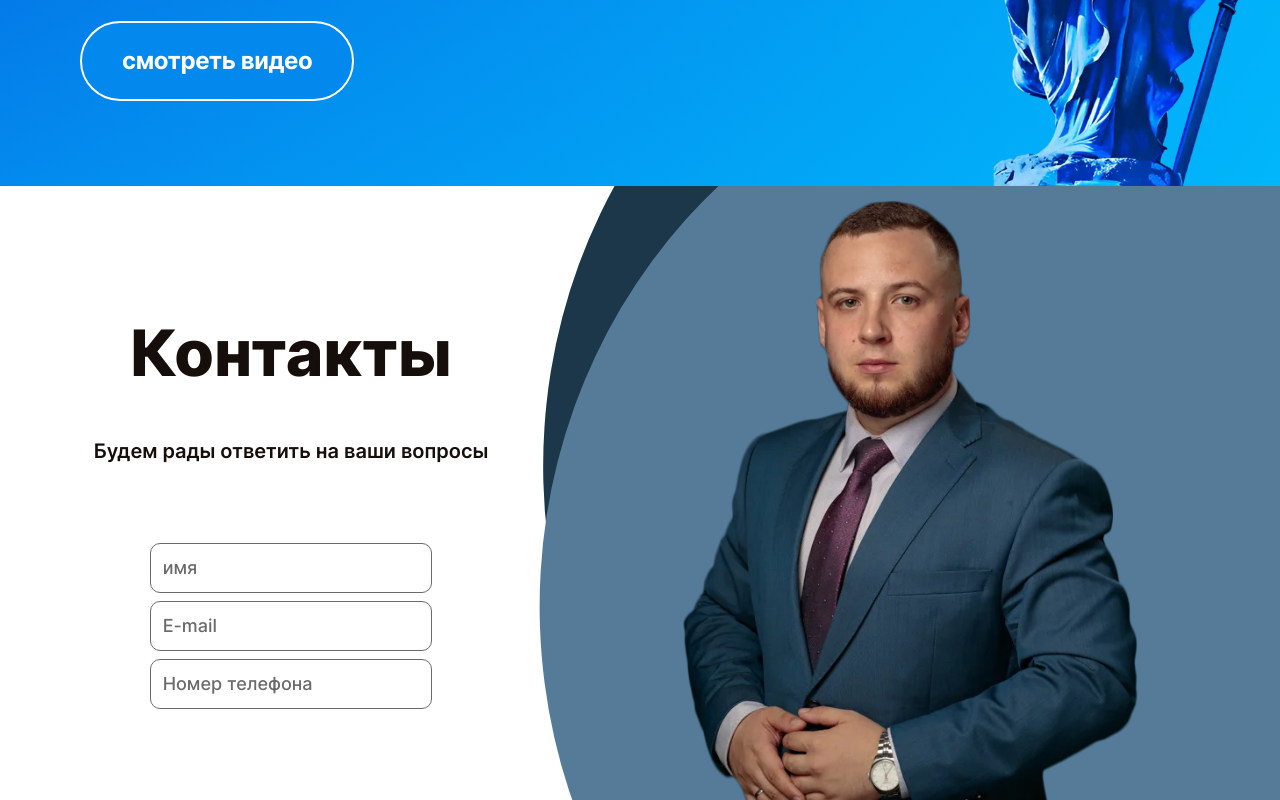
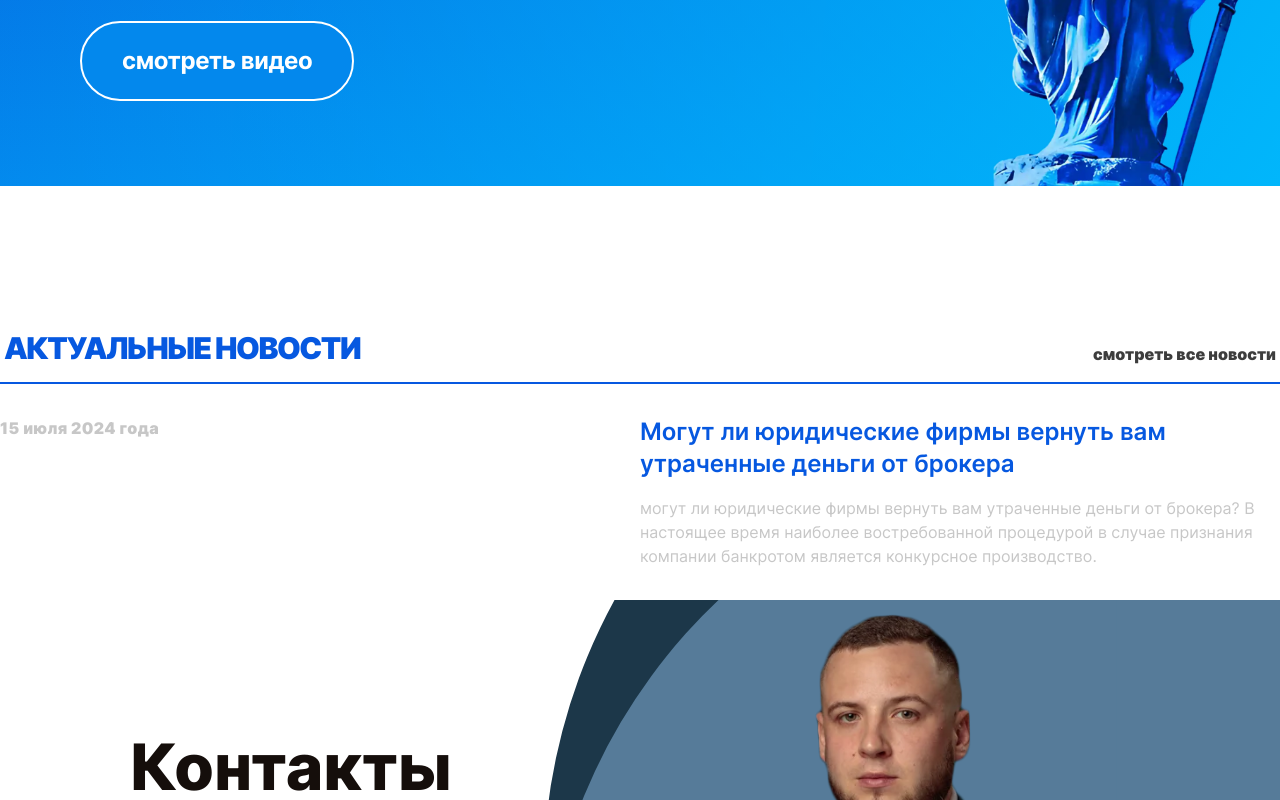
Before and after one commit to RomanTolkachev/injure, a React (Create React App) app: page / in a window 1280 px wide. Shown: the part 614-1414 px from the top of the page. Built offline with nearby package versions, Linux system fonts and the light colour scheme.

Commit message:
did news component. befome all us refactoring

```diff
--- a/src/components/Header/Header.tsx
+++ b/src/components/Header/Header.tsx
@@ -7,6 +7,7 @@ import { BurgerButton } from "../buttons/BurgerButton";
 import { createPortal } from "react-dom";
 import { Burger } from "./Burger";
 import { Overlay } from "../utils/Overlay";
+import { news } from "../../services/utils/news";
 
 const menuList: Array<IMenuItem> = [
   { path: "/", text: "главная" },
@@ -18,6 +19,7 @@ const menuList: Array<IMenuItem> = [
 ];
 
 export const Header: FunctionComponent = () => {
+  console.log(news[0].date);
   const [burgerOpen, setBurgerOpen] = useState<boolean>(false);
   return (
     <header className="fixed z-10 h-[79px] w-full border-b border-my-gray-medium bg-my-main-blue p-1.5 max-sm:px-4">
--- /dev/null
+++ b/src/components/Main/News/ContentNews.tsx
@@ -0,0 +1,22 @@
+import { FunctionComponent } from "react";
+
+interface IContentNewsProps {
+  header: string;
+  preview: string;
+}
+
+export const ContentNews: FunctionComponent<IContentNewsProps> = ({
+  header,
+  preview,
+}) => {
+  return (
+    <div>
+      <h3 className="mb-4 text-2xl font-semibold text-my-main-blue first-letter:capitalize">
+        {header}
+      </h3>
+      <span className="text-my-deep-light first-letter:capitalize">
+        {preview}
+      </span>
+    </div>
+  );
+};
--- /dev/null
+++ b/src/components/Main/News/DateHeader.tsx
@@ -0,0 +1,19 @@
+import { FunctionComponent } from "react";
+
+interface IDateHeaderProps {
+  date: Date;
+}
+
+export const DateHeader: FunctionComponent<IDateHeaderProps> = ({ date }) => {
+  return (
+    <span className="text-md font-base font-black tracking-wide text-my-deep-light">
+      {date
+        .toLocaleString("ru", {
+          year: "numeric",
+          month: "long",
+          day: "numeric",
+        })
+        .replace("г.", "года")}
+    </span>
+  );
+};
--- /dev/null
+++ b/src/components/Main/News/HeaderNews.tsx
@@ -0,0 +1,14 @@
+import { FunctionComponent } from "react";
+
+export const HeaderNews: FunctionComponent = () => {
+  return (
+    <div className="flex w-full justify-between border-b-2 border-b-my-main-blue px-1 py-4 font-black">
+      <h2 className="text-3xl uppercase tracking-tighter text-my-main-blue">
+        актуальные новости
+      </h2>
+      <button className="font-sm mt-auto block h-fit align-text-bottom text-my-deep-gray">
+        смотреть все новости
+      </button>
+    </div>
+  );
+};
--- /dev/null
+++ b/src/components/Main/News/News.tsx
@@ -0,0 +1,17 @@
+import { FunctionComponent } from "react";
+import { news } from "../../../services/utils/news";
+import { HeaderNews } from "./HeaderNews";
+import { DateHeader } from "./DateHeader";
+import { ContentNews } from "./ContentNews";
+
+export const News: FunctionComponent = () => {
+  return (
+    <div className="container w-full max-w-[1280px] pt-32">
+      <HeaderNews />
+      <article className="flex w-full py-8 [&>*]:basis-1/2">
+        <DateHeader date={news[0].date} />
+        <ContentNews header={news[0].header} preview={news[0].preview} />
+      </article>
+    </div>
+  );
+};
--- a/src/pages/Main.tsx
+++ b/src/pages/Main.tsx
@@ -2,11 +2,13 @@ import { FunctionComponent } from "react";
 import { Hero } from "../components/Main/Hero";
 import { CallUs } from "../components/call-us/CallUs";
 import { team } from "../services/images";
+import { News } from "../components/Main/News/News";
 
 export const Main: FunctionComponent = () => {
   return (
     <>
       <Hero />
+      <News />
       <CallUs employee={team.artem} />
     </>
   );
--- /dev/null
+++ b/src/services/utils/news.js
@@ -0,0 +1,15 @@
+export const news = [
+  {
+    date: new Date(2024, 6, 15),
+    header:
+      "могут ли юридические фирмы вернуть вам утраченные деньги от брокера",
+    preview:
+      "могут ли юридические фирмы вернуть вам утраченные деньги от брокера? В настоящее время наиболее востребованной процедурой в случае признания компании банкротом является конкурсное производство.",
+    text:
+      "В настоящее время наиболее востребованной процедурой в случае признания компании банкротом является конкурсное производство. Как правило, ни кредиторам, ни самой компании неинтересно затягивание решения вопроса через внешнее управление и финансовое оздоровление. В этом случае вся деятельность компании будет направлена только на покрытие задолженности, это неинтересно собственнику. Партнеры также не хотят ждать и намерены вернуть свои деньги как можно быстрее.\n" +
+      "\n" +
+      "В ряде случаев, если фирма объявила себя банкротом, получить свои деньги обратно даже проще, ведь при этом начинается процесс продажи имущества для погашения обязательств. И если у предприятия существенные активы, то вероятность того, что часть из них пойдет на закрытие долга перед вами, высока. Но что взять с небольшой компании с пустыми складами и арендованным помещением под офис?\n" +
+      "\n" +
+      "Шанс взыскать средства есть всегда, если подойти к этому вопросу профессионально с юридической точки зрения с помощью адвоката по банкротству.",
+  },
+];
```
